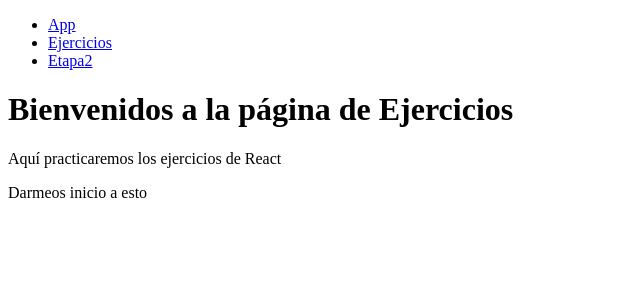
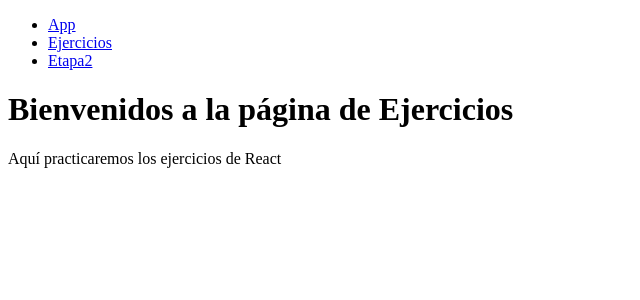
Before and after one commit to kevin15042005/FullStack, a React (Vite) app in the folder React/part1/: page /ejercicios in a window 1280 px wide. Shown: the top 300 px of the page, without its empty margins (0-640 px from the left). Built offline with nearby package versions, Linux system fonts and the light colour scheme.

Commit message:
Sequita el segundo parrafo

```diff
--- a/React/part1/src/Ejercicios.jsx
+++ b/React/part1/src/Ejercicios.jsx
@@ -3,7 +3,6 @@ const Ejercicios = () => {
       <div>
         <h1>Bienvenidos a la página de Ejercicios</h1>
         <p>Aquí practicaremos los ejercicios de React</p>
-        <p>Darmeos inicio a esto</p>
       </div>
     );
   };
```
